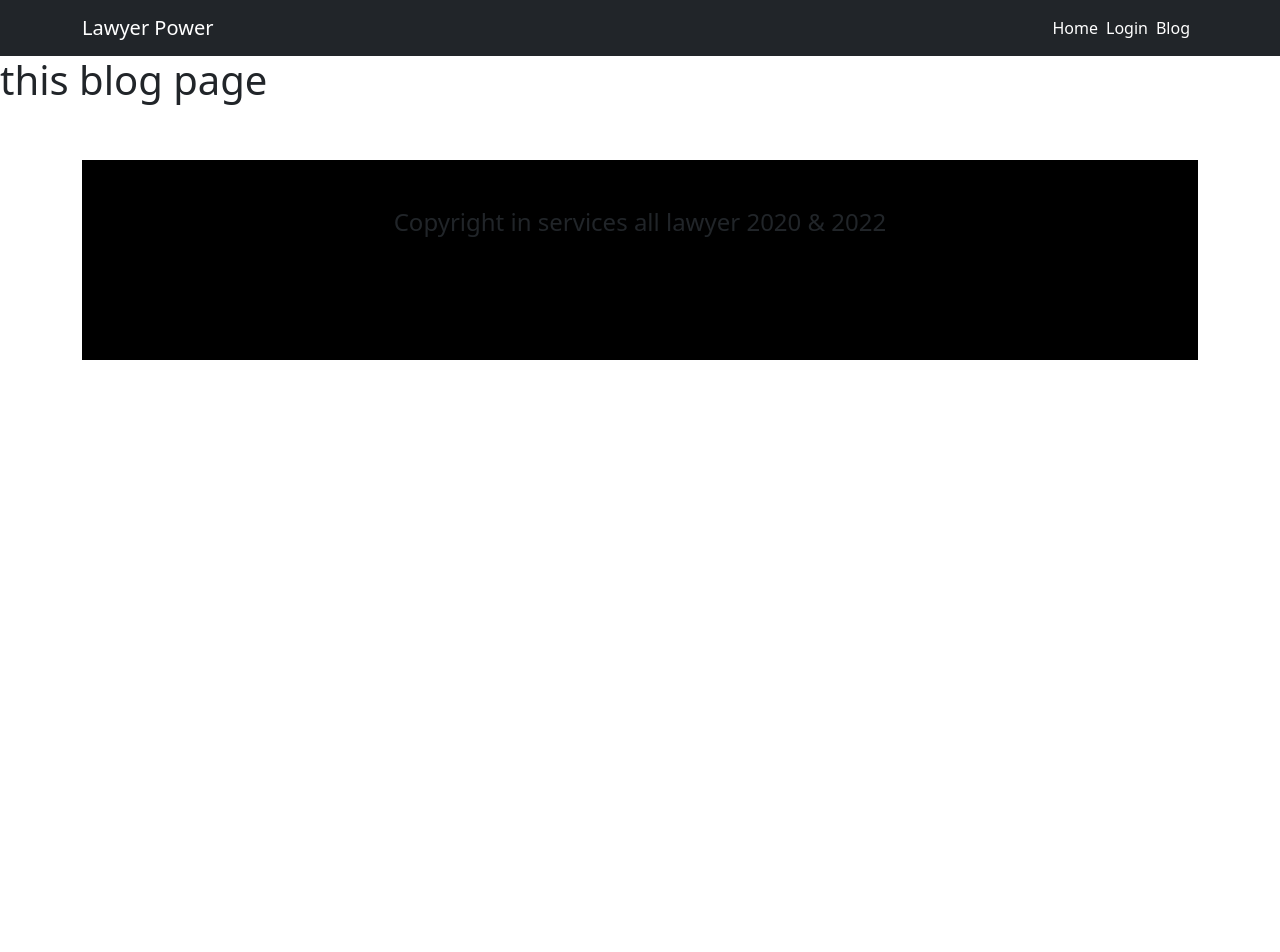
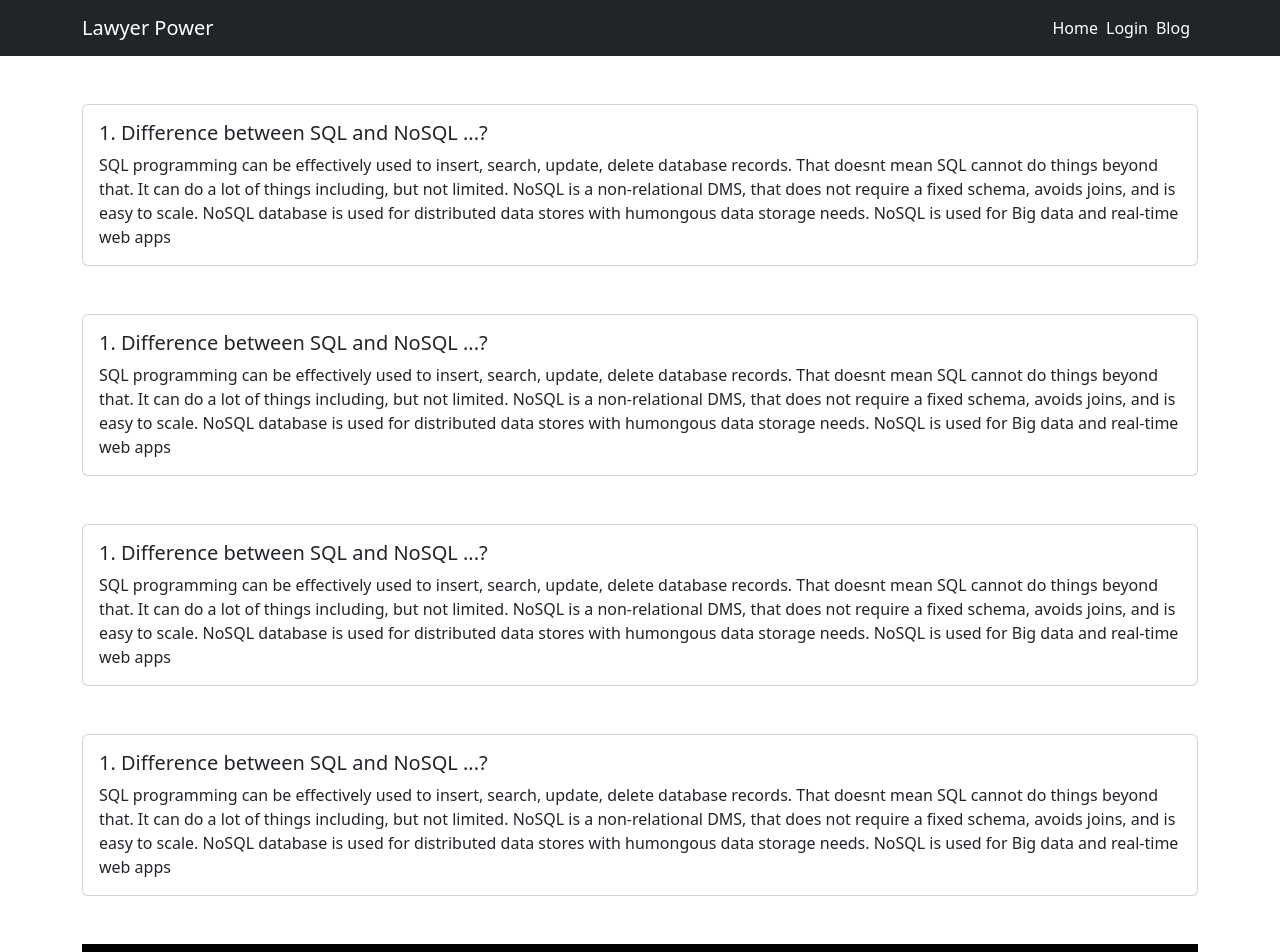
Before and after one commit to Rifazul-Islam/lawyer-service, a React (Create React App) app: page /blog in a window 1280 px wide. Shown: the top 952 px of the page. Before the commit the page ends 800 px from the top, so only its background shows below. Built offline with nearby package versions, Linux system fonts and the light colour scheme; no server answers.

Commit message:
add blog page one number answer

```diff
--- a/src/Pages/Blog/Blog.js
+++ b/src/Pages/Blog/Blog.js
@@ -1,14 +1,82 @@
 import React from 'react';
 import PrivateHook from '../../PrivateHook/PrivateHook';
+
+import Card from 'react-bootstrap/Card';
+import { Col, Container, Row } from 'react-bootstrap';
 
 const Blog = () => {
 
      PrivateHook('blog')
 
     return (
-        <div>
-                 <h1> this blog page </h1>
-        </div>
+
+           <Container>
+               <Row>
+                <Col>
+
+                <Card className='mt-5'>
+
+           <Card.Body>
+          <Card.Title> 1. Difference between SQL and NoSQL ...?</Card.Title>
+          <Card.Text>
+              SQL programming can be effectively used to insert, search, update, delete database records.
+               That doesnt mean SQL cannot do things beyond that. It can do a lot of things including, but not limited.
+              NoSQL is a non-relational DMS, that does not require a fixed schema, avoids joins, and is easy to scale. NoSQL database is used for distributed data stores with
+              humongous data storage needs. NoSQL is used for Big data and real-time web apps
+          </Card.Text>
+
+        </Card.Body>
+      </Card>
+
+
+      <Card className='mt-5'>
+
+       <Card.Body>
+      <Card.Title> 1. Difference between SQL and NoSQL ...?</Card.Title>
+      <Card.Text>
+          SQL programming can be effectively used to insert, search, update, delete database records.
+           That doesnt mean SQL cannot do things beyond that. It can do a lot of things including, but not limited.
+          NoSQL is a non-relational DMS, that does not require a fixed schema, avoids joins, and is easy to scale. NoSQL database is used for distributed data stores with
+          humongous data storage needs. NoSQL is used for Big data and real-time web apps
+      </Card.Text>
+
+    </Card.Body>
+  </Card>
+
+
+
+  <Card className='mt-5'>
+
+       <Card.Body>
+      <Card.Title> 1. Difference between SQL and NoSQL ...?</Card.Title>
+      <Card.Text>
+          SQL programming can be effectively used to insert, search, update, delete database records.
+           That doesnt mean SQL cannot do things beyond that. It can do a lot of things including, but not limited.
+          NoSQL is a non-relational DMS, that does not require a fixed schema, avoids joins, and is easy to scale. NoSQL database is used for distributed data stores with
+          humongous data storage needs. NoSQL is used for Big data and real-time web apps
+      </Card.Text>
+
+    </Card.Body>
+  </Card>
+
+
+
+  <Card className='mt-5'>
+
+       <Card.Body>
+      <Card.Title> 1. Difference between SQL and NoSQL ...?</Card.Title>
+      <Card.Text>
+          SQL programming can be effectively used to insert, search, update, delete database records.
+           That doesnt mean SQL cannot do things beyond that. It can do a lot of things including, but not limited.
+          NoSQL is a non-relational DMS, that does not require a fixed schema, avoids joins, and is easy to scale. NoSQL database is used for distributed data stores with
+          humongous data storage needs. NoSQL is used for Big data and real-time web apps
+      </Card.Text>
+
+    </Card.Body>
+  </Card>
+                </Col>
+               </Row>
+           </Container>
     );
 };
 
```
